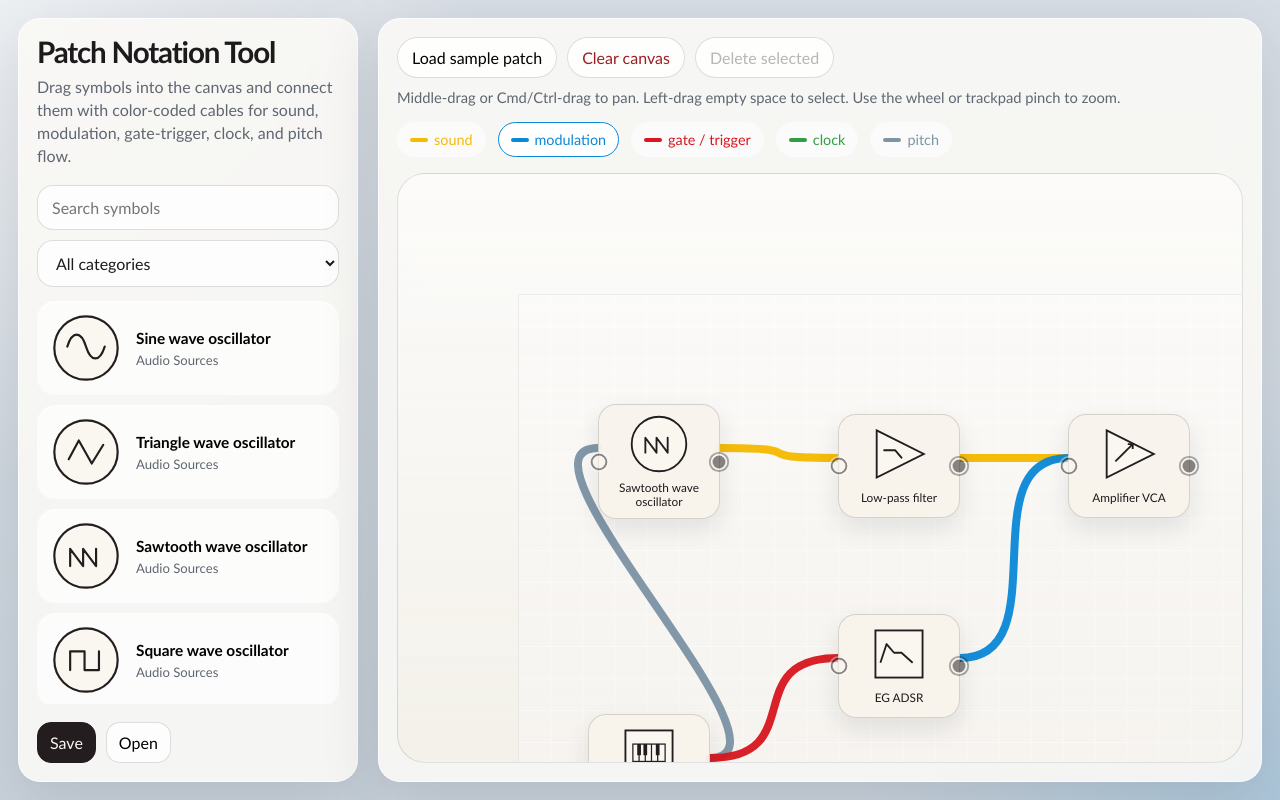
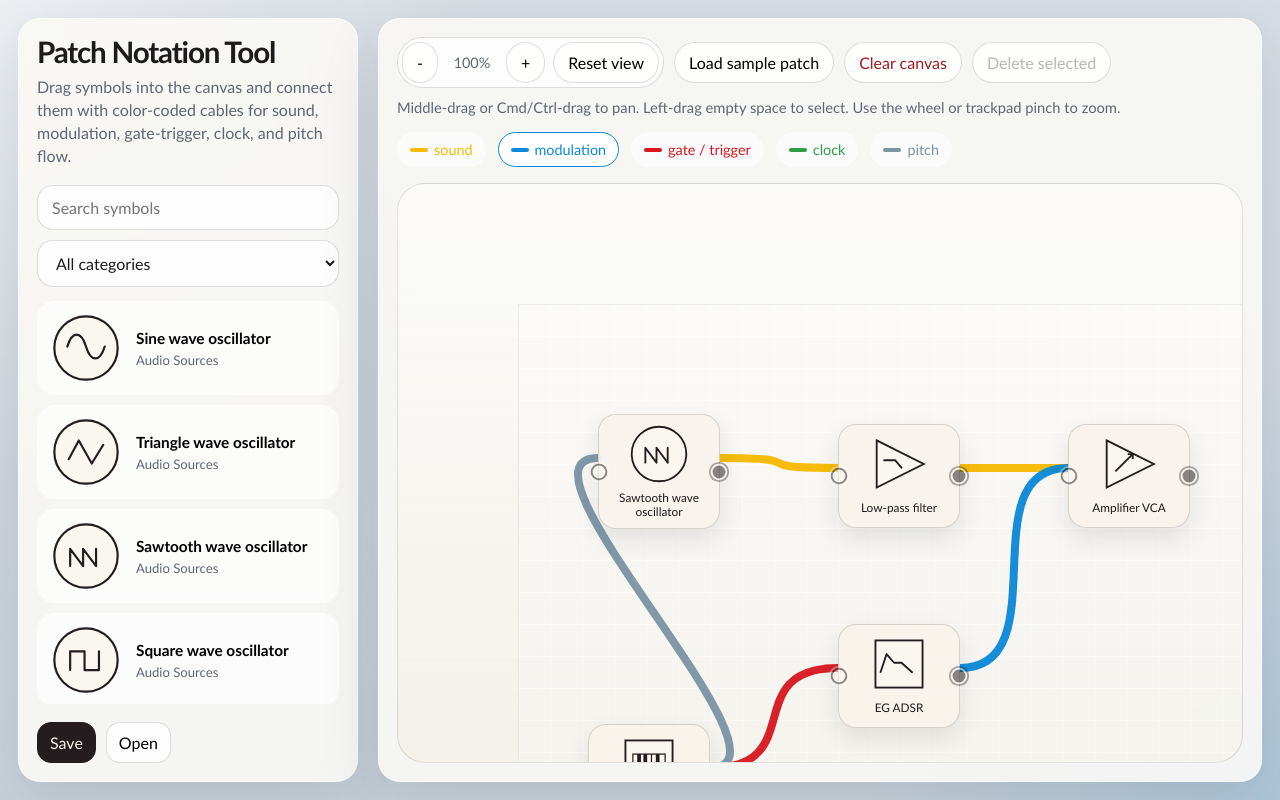
Before and after one commit to scribbletune/patch-notation-tool, a Next.js app: page / in a window 1280 px wide. Built offline with nearby package versions, Linux system fonts and the light colour scheme.

Commit message:
Fix dragging and introduce zoom controls

```diff
--- a/app/globals.css
+++ b/app/globals.css
@@ -173,6 +173,24 @@ button {
   flex-wrap: wrap;
   gap: 10px;
   align-items: center;
+}
+
+.zoom-controls {
+  display: inline-flex;
+  align-items: center;
+  gap: 8px;
+  padding: 4px;
+  border: 1px solid var(--line);
+  border-radius: 999px;
+  background: rgba(255, 255, 255, 0.72);
+}
+
+.zoom-readout {
+  min-width: 52px;
+  text-align: center;
+  color: var(--muted);
+  font-size: 0.9rem;
+  font-variant-numeric: tabular-nums;
 }
 
 .toolbar button,
--- a/components/PatchEditor.jsx
+++ b/components/PatchEditor.jsx
@@ -1,16 +1,20 @@
 "use client";
 
 import { useEffect, useMemo, useRef, useState } from "react";
+import { createPortal } from "react-dom";
 import SymbolIcon from "@/components/SymbolIcon";
 import { symbolCategories, symbolMap, symbols } from "@/lib/symbols";
 
 const STORAGE_KEY = "patch-notation-tool-state-v1";
 const NODE_WIDTH = 122;
 const NODE_HEIGHT = 104;
+const PALETTE_DRAG_HOTSPOT_X = 78;
+const PALETTE_DRAG_HOTSPOT_Y = 24;
 const STAGE_WIDTH = 3200;
 const STAGE_HEIGHT = 2200;
 const MIN_SCALE = 0.45;
 const MAX_SCALE = 2.4;
+const DEFAULT_VIEW = { x: 120, y: 120, scale: 1 };
 
 const cableColors = {
   sound: "#f6ba00",
@@ -73,7 +77,7 @@ export default function PatchEditor() {
   const paletteDragRef = useRef(null);
   const cableDragRef = useRef(null);
   const fileInputRef = useRef(null);
-  const viewRef = useRef({ x: 120, y: 120, scale: 1 });
+  const viewRef = useRef(DEFAULT_VIEW);
   const nodesRef = useRef(sampleState.nodes);
   const suppressNodeClickRef = useRef(false);
 
@@ -86,9 +90,10 @@ export default function PatchEditor() {
   const [cableColor, setCableColor] = useState("modulation");
   const [paletteDrag, setPaletteDrag] = useState(null);
   const [cablePreview, setCablePreview] = useState(null);
-  const [view, setView] = useState({ x: 120, y: 120, scale: 1 });
+  const [view, setView] = useState(DEFAULT_VIEW);
   const [isPanning, setIsPanning] = useState(false);
   const [selectionBox, setSelectionBox] = useState(null);
+  const [mounted, setMounted] = useState(false);
 
   function clearPaletteDrag() {
     paletteDragRef.current = null;
@@ -120,6 +125,39 @@ export default function PatchEditor() {
 
   function normalizeConnectionColor(color) {
     return cableColorAliases[color] || color || "modulation";
+  }
+
+  function zoomAtClientPoint(nextScale, clientX, clientY) {
+    const rect = canvasRef.current?.getBoundingClientRect();
+    if (!rect) {
+      return;
+    }
+
+    const current = viewRef.current;
+    const clampedScale = clampScale(nextScale);
+    const point = toWorldPoint(clientX, clientY, current);
+
+    setView({
+      x: clientX - rect.left - point.x * clampedScale,
+      y: clientY - rect.top - point.y * clampedScale,
+      scale: clampedScale
+    });
+  }
+
+  function handleZoomStep(direction) {
+    const rect = canvasRef.current?.getBoundingClientRect();
+    if (!rect) {
+      return;
+    }
+
+    const factor = direction > 0 ? 1.15 : 1 / 1.15;
+    const centerX = rect.left + rect.width / 2;
+    const centerY = rect.top + rect.height / 2;
+    zoomAtClientPoint(viewRef.current.scale * factor, centerX, centerY);
+  }
+
+  function handleResetView() {
+    setView(DEFAULT_VIEW);
   }
 
   function normalizePatchState(state) {
@@ -169,6 +207,11 @@ export default function PatchEditor() {
   useEffect(() => {
     viewRef.current = view;
   }, [view]);
+
+  useEffect(() => {
+    setMounted(true);
+    return () => setMounted(false);
+  }, []);
 
   useEffect(() => {
     nodesRef.current = nodes;
@@ -222,8 +265,8 @@ export default function PatchEditor() {
           const point = toWorldPoint(clientX, clientY);
           addNodeToCanvas(
             palette.symbolId,
-            point.x - NODE_WIDTH / 2,
-            point.y - NODE_HEIGHT / 2
+            point.x - palette.hotspotX / viewRef.current.scale,
+            point.y - palette.hotspotY / viewRef.current.scale
           );
         }
       } else if (!moved) {
@@ -315,7 +358,9 @@ export default function PatchEditor() {
           setPaletteDrag({
             symbolId: palette.symbolId,
             x: event.clientX,
-            y: event.clientY
+            y: event.clientY,
+            hotspotX: palette.hotspotX,
+            hotspotY: palette.hotspotY
           });
         }
       }
@@ -449,7 +494,9 @@ export default function PatchEditor() {
       symbolId,
       startX: event.clientX,
       startY: event.clientY,
-      active: false
+      active: false,
+      hotspotX: PALETTE_DRAG_HOTSPOT_X,
+      hotspotY: PALETTE_DRAG_HOTSPOT_Y
     };
   }
 
@@ -659,22 +706,14 @@ export default function PatchEditor() {
   function handleCanvasWheel(event) {
     event.preventDefault();
 
-    const rect = canvasRef.current?.getBoundingClientRect();
-    if (!rect) {
-      return;
-    }
-
     const current = viewRef.current;
     const zoomIntensity = event.ctrlKey ? 0.0025 : 0.0014;
     const zoomFactor = Math.exp(-event.deltaY * zoomIntensity);
-    const nextScale = clampScale(current.scale * zoomFactor);
-    const point = toWorldPoint(event.clientX, event.clientY, current);
-
-    setView({
-      x: event.clientX - rect.left - point.x * nextScale,
-      y: event.clientY - rect.top - point.y * nextScale,
-      scale: nextScale
-    });
+    zoomAtClientPoint(
+      current.scale * zoomFactor,
+      event.clientX,
+      event.clientY
+    );
   }
 
   return (
@@ -751,6 +790,19 @@ export default function PatchEditor() {
 
         <section className="panel workspace">
           <div className="toolbar">
+            <div className="zoom-controls">
+              <button onClick={() => handleZoomStep(-1)} type="button">
+                -
+              </button>
+              <span className="zoom-readout">{Math.round(view.scale * 100)}%</span>
+              <button onClick={() => handleZoomStep(1)} type="button">
+                +
+              </button>
+              <button onClick={handleResetView} type="button">
+                Reset view
+              </button>
+            </div>
+
             <button onClick={resetToSample}>Load sample patch</button>
             <button onClick={clearCanvas} className="danger">
               Clear canvas
@@ -904,22 +956,25 @@ export default function PatchEditor() {
               ) : null}
             </div>
 
-            {paletteDrag ? (
-              <div
-                className="palette-drag-preview"
-                style={{
-                  left: paletteDrag.x - NODE_WIDTH / 2,
-                  top: paletteDrag.y - NODE_HEIGHT / 2
-                }}
-              >
-                <div className="node-icon">
-                  <SymbolIcon symbol={symbolMap[paletteDrag.symbolId]} size={62} />
-                </div>
-              </div>
-            ) : null}
           </div>
         </section>
       </div>
+      {mounted && paletteDrag
+        ? createPortal(
+            <div
+              className="palette-drag-preview"
+              style={{
+                left: paletteDrag.x - paletteDrag.hotspotX,
+                top: paletteDrag.y - paletteDrag.hotspotY
+              }}
+            >
+              <div className="node-icon">
+                <SymbolIcon symbol={symbolMap[paletteDrag.symbolId]} size={62} />
+              </div>
+            </div>,
+            document.body
+          )
+        : null}
     </main>
   );
 }
```
